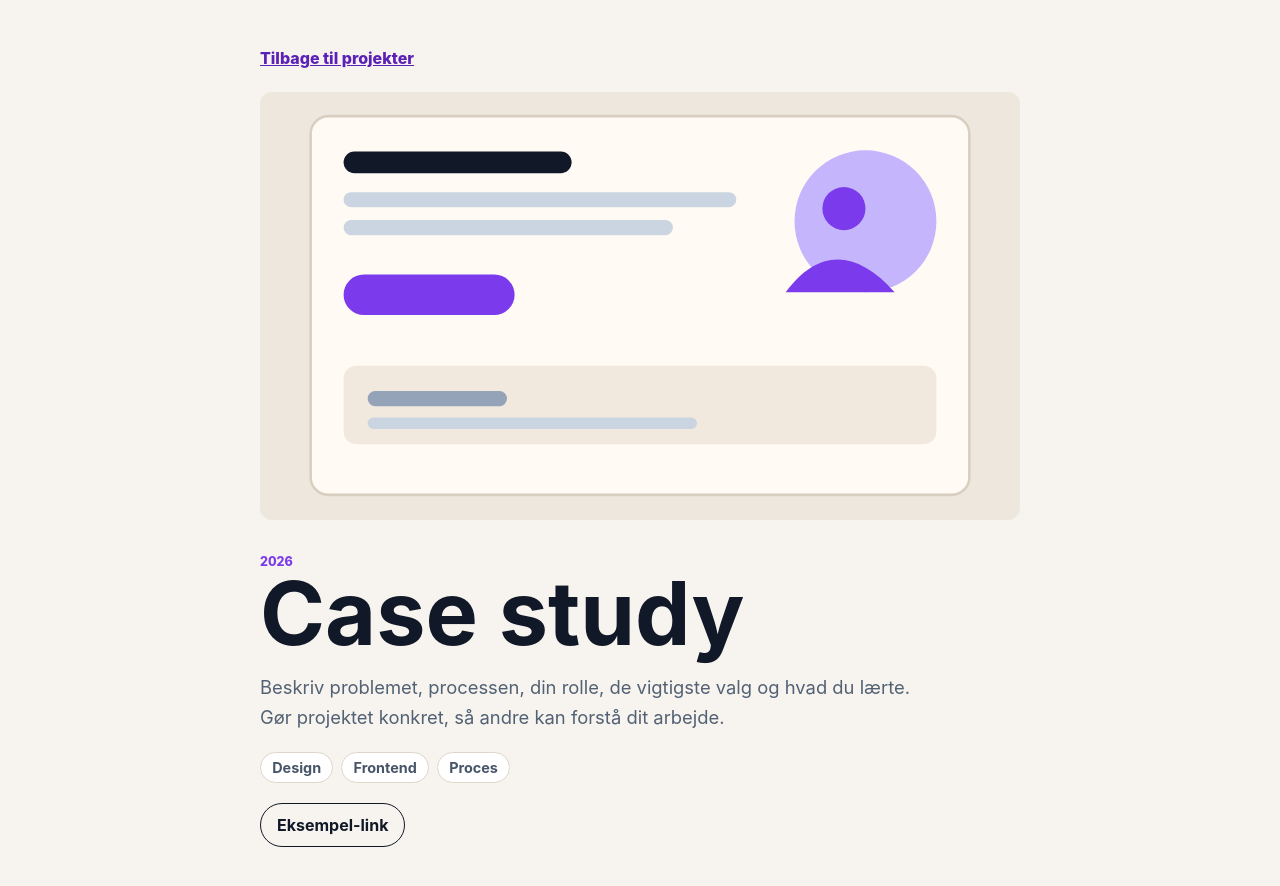
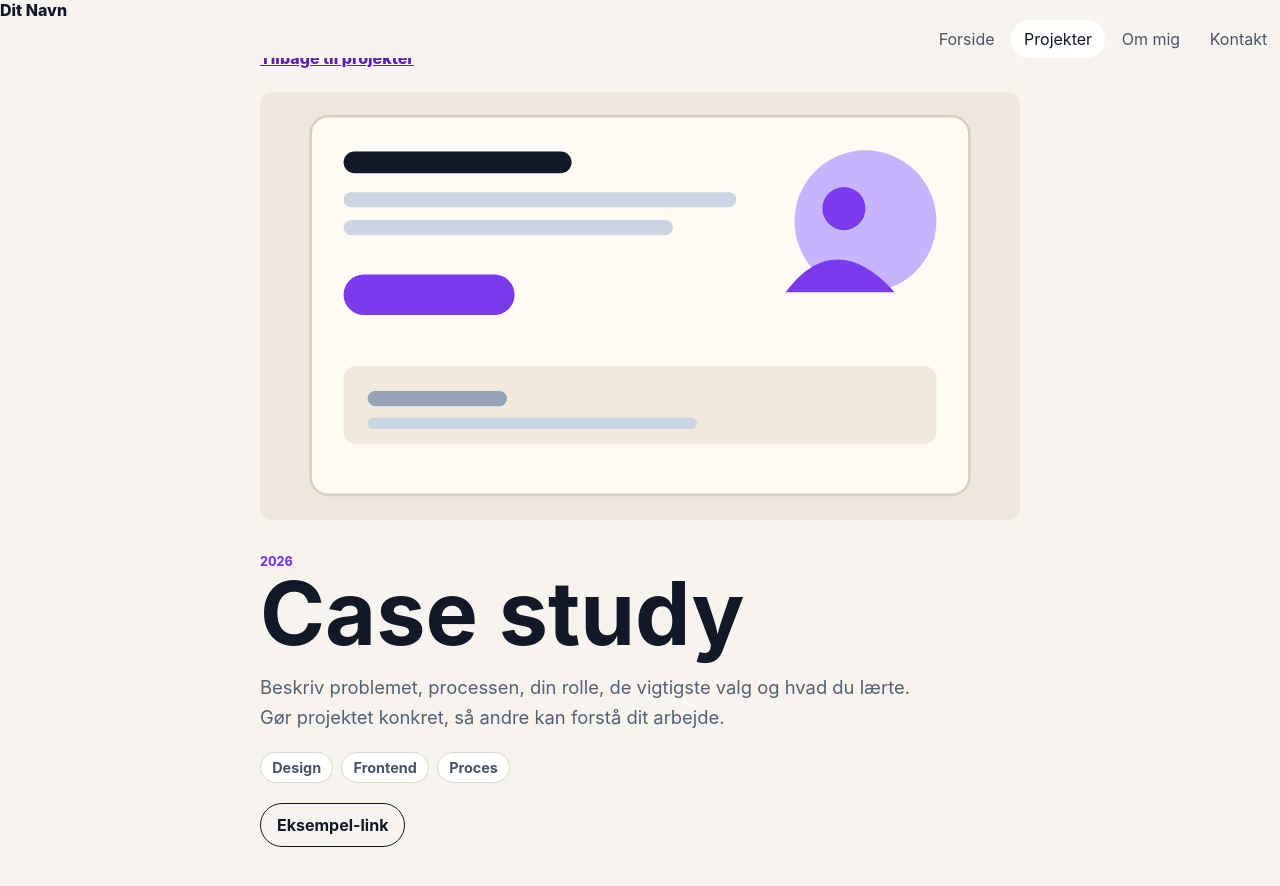
Before and after one commit to Kubraf96/Kubraf96.github.io, a React (Vite) app: page /projects/case-study in a window 1280 px wide. Shown: the top 886 px of the page. Built offline with nearby package versions, Linux system fonts and the light colour scheme.

Commit message:
Add Navbar to ProjectPage

```diff
--- a/src/pages/ProjectPage.jsx
+++ b/src/pages/ProjectPage.jsx
@@ -1,4 +1,5 @@
 import { Link, useParams } from "react-router";
+import Navbar from "../components/Navbar";
 import projects from "../data/projects";
 
 function ProjectPage() {
@@ -7,6 +8,8 @@ function ProjectPage() {
 
   if (!project) {
     return (
+      <>
+        <Navbar />
         <div className="page narrow">
           <p className="eyebrow">404</p>
           <h1>Projektet blev ikke fundet</h1>
@@ -15,10 +18,13 @@ function ProjectPage() {
             Tilbage til projekter
           </Link>
         </div>
+      </>
     );
   }
 
   return (
+    <>
+      <Navbar />
       <article className="page narrow">
         <Link className="back-link" to="/projects">
           Tilbage til projekter
@@ -49,6 +55,7 @@ function ProjectPage() {
           ))}
         </div>
       </article>
+    </>
   );
 }
 
```
Lines whose indentation alone changed are shown as unchanged.
